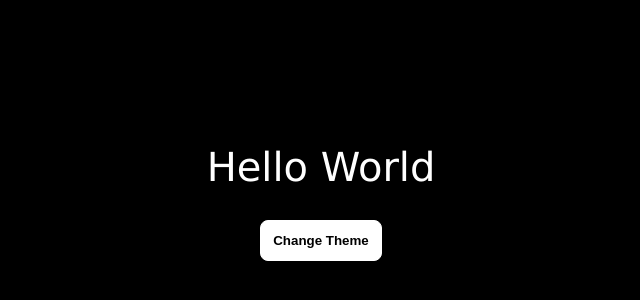
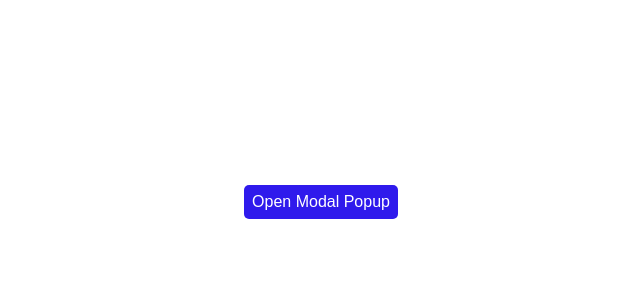
Before and after one commit to Nkbalaji2002/TicTacToe, a React (Vite) app: page / in a window 1280 px wide. Shown: the part 198-498 px from the top of the page, without its empty margins (319-959 px from the left). Built offline with nearby package versions, Linux system fonts and the light colour scheme.

Commit message:
custom Modal

```diff
--- a/src/App.jsx
+++ b/src/App.jsx
@@ -1,6 +1,7 @@
 import React from "react";
 import DarkTheme from "./components/DarkTheme";
 import "./index.css";
+import CustomModalPopUp from "./components/customModalPopup";
 
 const App = () => {
   return (
@@ -9,7 +10,8 @@ const App = () => {
       {/* <Accordian /> */}
       {/* <RandomColor /> */}
       {/* <Star_Rating /> */}
-      <DarkTheme />
+      {/* <DarkTheme /> */}
+      <CustomModalPopUp />
     </>
   );
 };
--- /dev/null
+++ b/src/components/customModalPopup/Modal.jsx
@@ -0,0 +1,32 @@
+import React from "react";
+
+const Modal = ({ id, header, body, footer, onClose }) => {
+  return (
+    <>
+      <div id={id || "Modal"} className="modal">
+        <div className="modal-content">
+          <div className="header">
+            <span className="close-modal-icon" onClick={onClose}>
+              &times;
+            </span>
+            <h2>{header ? header : "Header"}</h2>
+          </div>
+
+          <div className="body">
+            {body ? (
+              body
+            ) : (
+              <>
+                <p>This is our Modal Body</p>
+              </>
+            )}
+          </div>
+
+          <div className="footer">{footer ? footer : <h2>Footer</h2>}</div>
+        </div>
+      </div>
+    </>
+  );
+};
+
+export default Modal;
--- /dev/null
+++ b/src/components/customModalPopup/index.jsx
@@ -0,0 +1,34 @@
+import React, { useState } from "react";
+import "./style.css";
+import Modal from "./Modal";
+
+const CustomModalPopUp = () => {
+  const [showModalPopup, setShowModalPopup] = useState(false);
+
+  const handleToggleModalPopup = () => {
+    setShowModalPopup(!showModalPopup);
+  };
+
+  const onClose = () => {
+    setShowModalPopup(false);
+  };
+
+  return (
+    <div className="app">
+      <button className="button" onClick={handleToggleModalPopup}>
+        Open Modal Popup
+      </button>
+      {showModalPopup && (
+        <Modal
+          id={"custom-id"}
+          header={<h1>Customized Header</h1>}
+          footer={<h1>Customized Footer</h1>}
+          onClose={onClose}
+          body={<div>Customized body</div>}
+        />
+      )}
+    </div>
+  );
+};
+
+export default CustomModalPopUp;
--- /dev/null
+++ b/src/components/customModalPopup/style.css
@@ -0,0 +1,76 @@
+.app {
+  display: flex;
+  text-align: center;
+  justify-content: center;
+  align-items: center;
+  height: 100vh;
+}
+
+.button {
+  background-color: #2f1aec;
+  cursor: pointer;
+  color: #fff;
+  font-size: 1rem;
+  padding: 0.5rem;
+  border-radius: 5px;
+  border: none;
+}
+
+.modal {
+  position: fixed;
+  z-index: 1;
+  padding-top: 150px;
+  left: 0;
+  top: 0;
+  width: 100%;
+  height: 100%;
+  overflow: auto;
+  background-color: #f1f3ee;
+}
+
+.modal-content {
+  position: relative;
+  background-color: #fefefe;
+  margin: auto;
+  padding: 0;
+  border: 1px solid red;
+  width: 80%;
+  animation-name: animateModal;
+  animation-duration: 0.5s;
+}
+
+.close-modal-icon {
+  cursor: pointer;
+  font-size: 40px;
+  float: right;
+  font-weight: bold;
+}
+
+.header {
+  padding: 4px 16px;
+  background-color: #5cb85c;
+  color: #fff;
+}
+
+.body {
+  padding: 2px 16px;
+  height: 200px;
+}
+
+.footer {
+  padding: 2px 16px;
+  background-color: #5cb85c;
+  color: #fff;
+}
+
+@keyframes animateModal {
+  from {
+    top: -200px;
+    opacity: 0;
+  }
+
+  to {
+    top: 0;
+    opacity: 1;
+  }
+}
```
